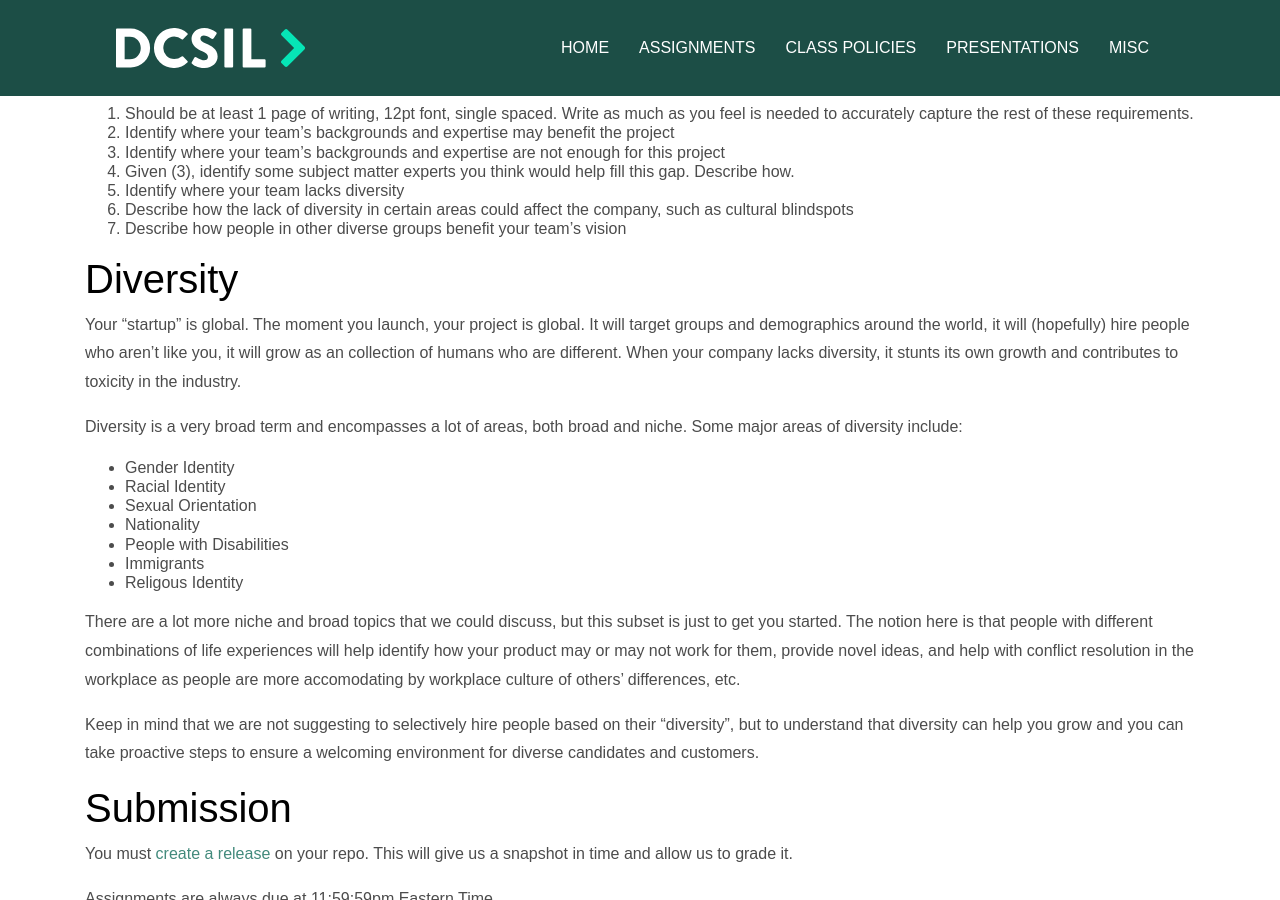
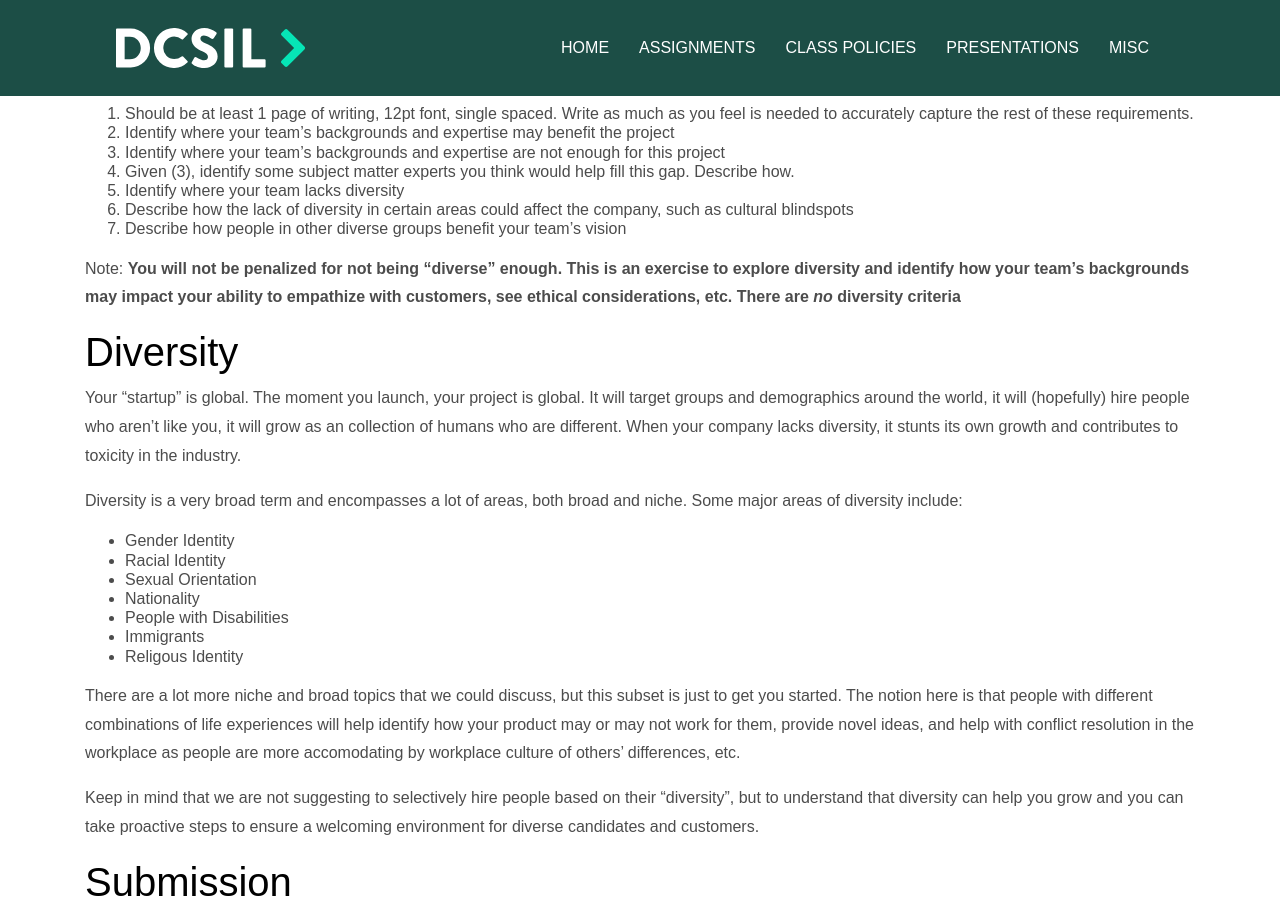
Before and after one commit to dcsil/CSC491, a Jekyll site: the page built from assignments/a2.md, in a window 1280 px wide and 900 px high, scrolled down 660 px. Built offline with Jekyll 4.4.1, drawn with Linux system fonts in a browser that asks for light colours; our own code applies the rules of GitHub Pages for plain Markdown files.

Commit message:
Clarify intentions of A2
Clarify what the intentions of what A2 is about and what it is not. There are no "diversity" criteria.

```diff
--- a/assignments/a2.md
+++ b/assignments/a2.md
@@ -30,6 +30,8 @@ You will be expected to work together and submit this assignment as a team. Anyo
 5. Identify where your team lacks diversity
 6. Describe how the lack of diversity in certain areas could affect the company, such as cultural blindspots
 7. Describe how people in other diverse groups benefit your team's vision
+
+Note: **You will not be penalized for not being "diverse" enough. This is an exercise to explore diversity and identify how your team's backgrounds may impact your ability to empathize with customers, see ethical considerations, etc. There are _no_ diversity criteria**
 
 # Diversity
 
```
